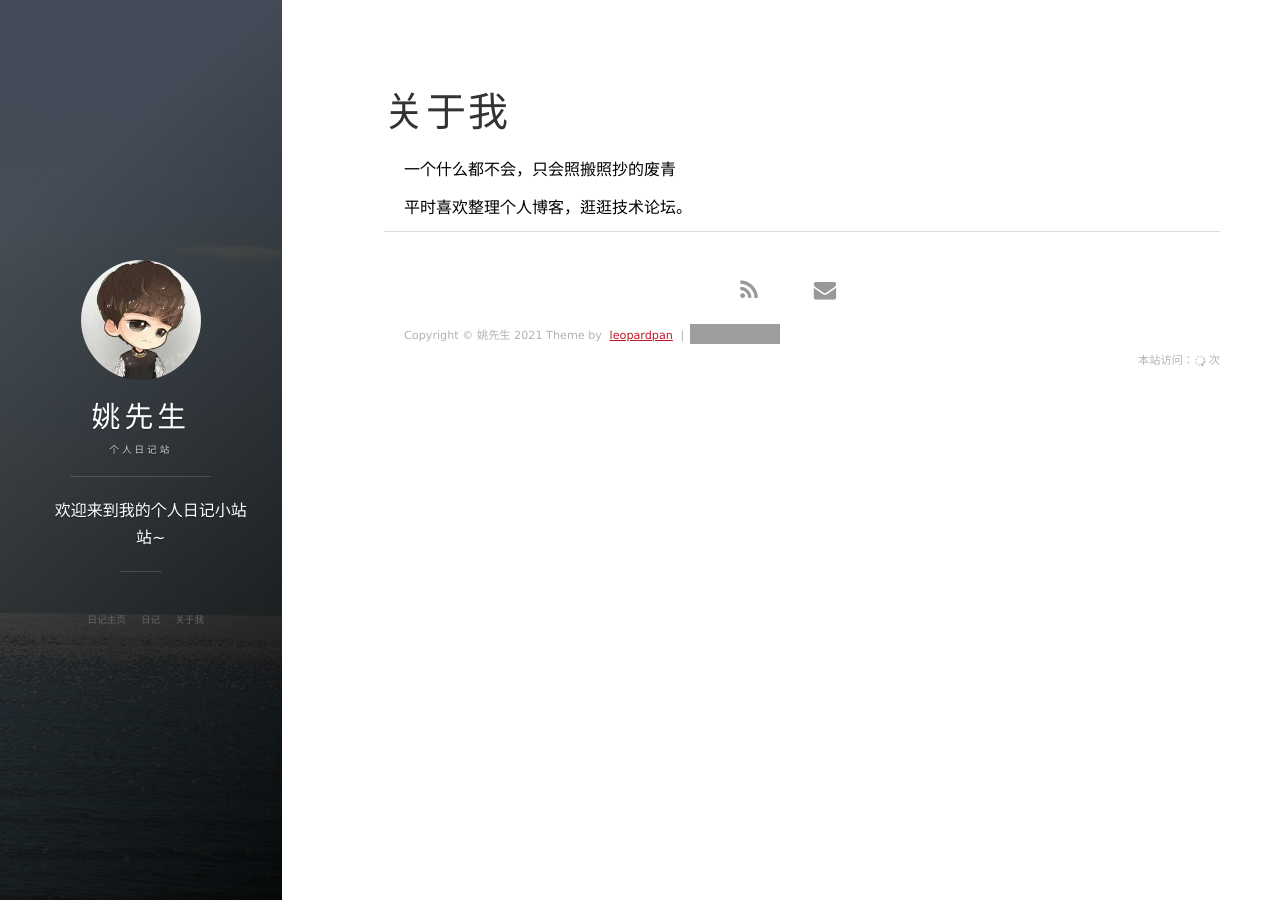
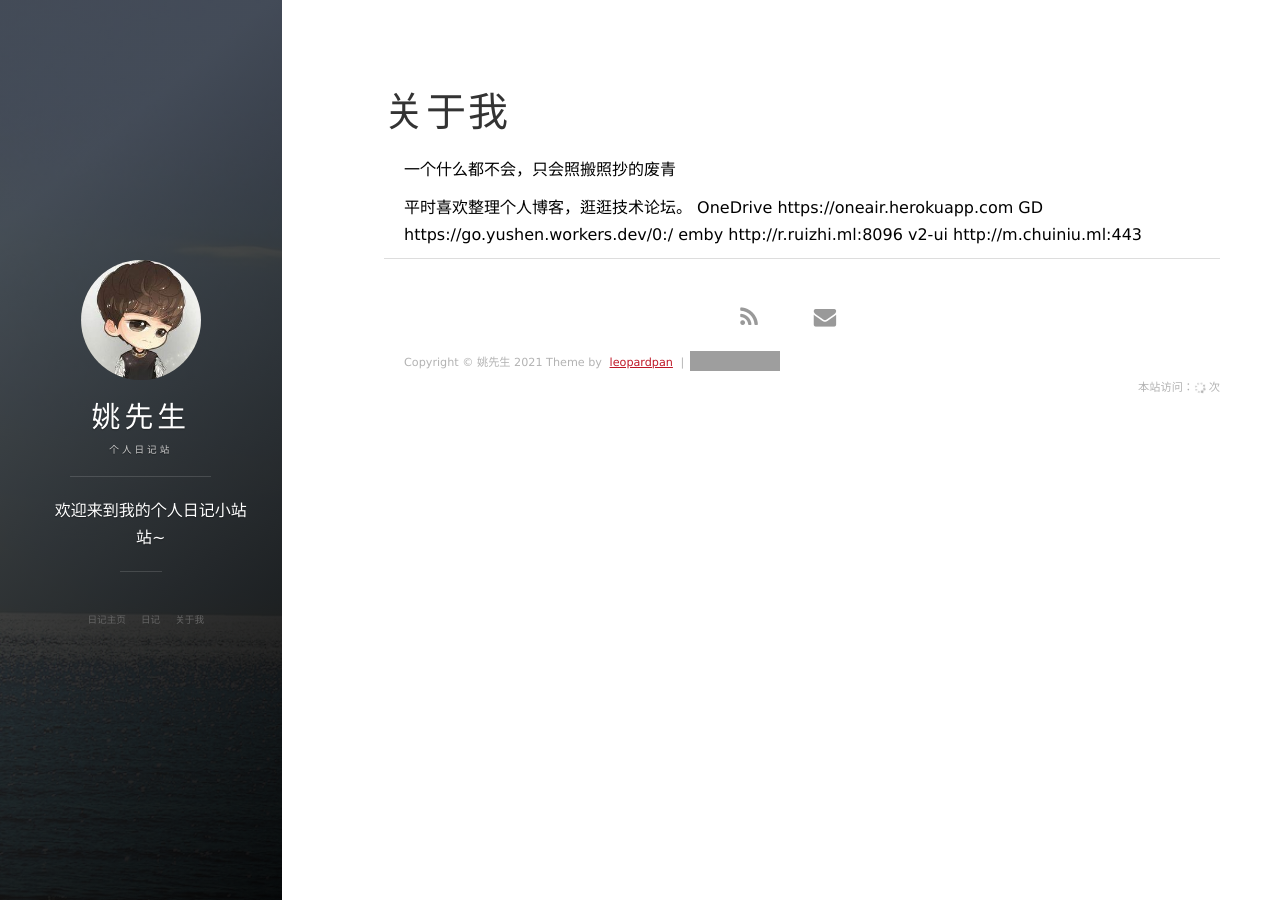
Before and after one commit to Killer-Yao/blog.github.io, a Jekyll site: the page built from about.md, in a window 1280 px wide. Built offline with Jekyll 4.4.1, drawn with Linux system fonts in a browser that asks for light colours; nearby versions of some CDN libraries; grey boxes are pictures that could not be loaded.

Commit message:
Update about.md

```diff
--- a/about.md
+++ b/about.md
@@ -6,6 +6,14 @@ title: 关于我
 一个什么都不会，只会照搬照抄的废青
 <p>
 平时喜欢整理个人博客，逛逛技术论坛。
+
+OneDrive https://oneair.herokuapp.com
+
+GD	     https://go.yushen.workers.dev/0:/
+
+emby	   http://r.ruizhi.ml:8096
+
+v2-ui    http://m.chuiniu.ml:443
 <p>
 
 
```
